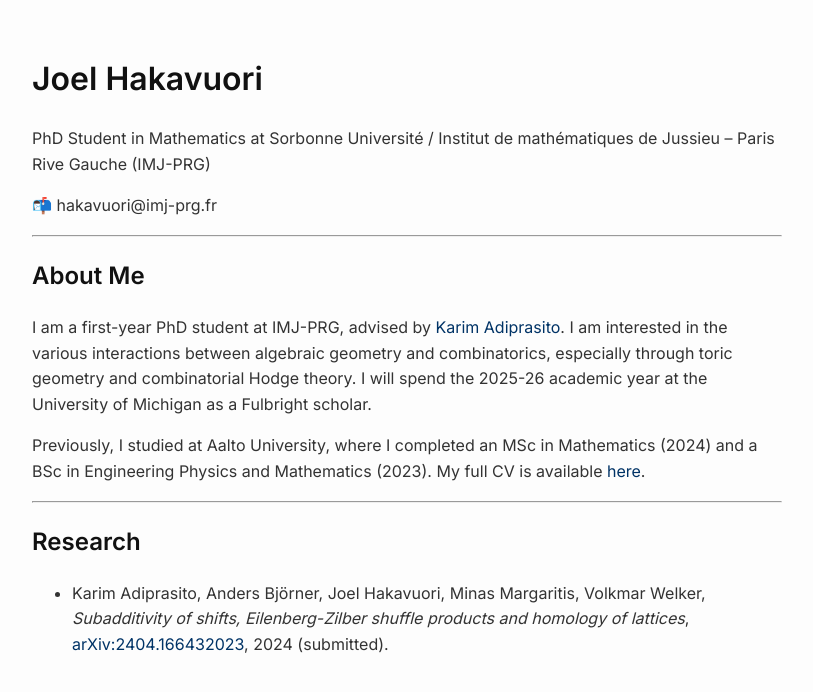
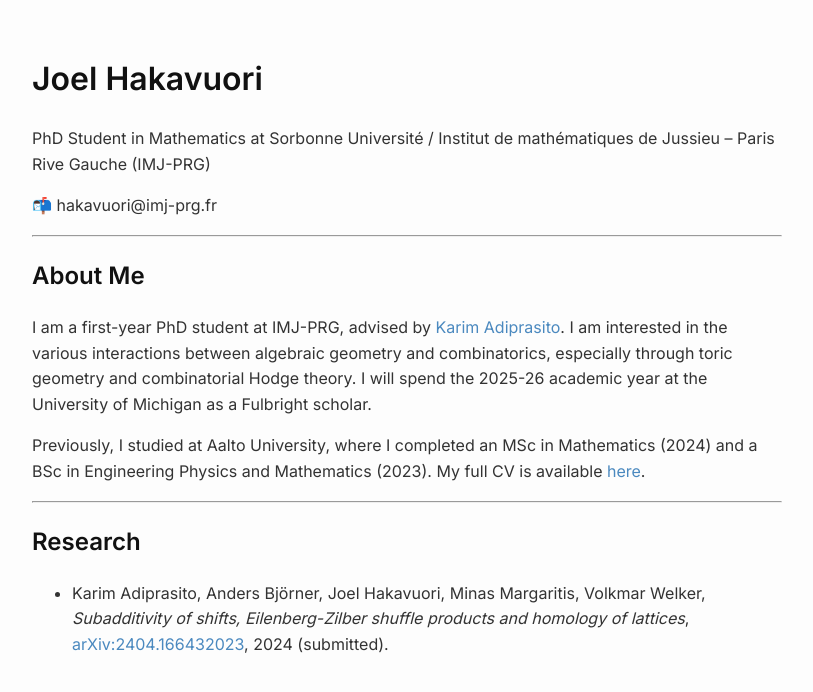
Before and after one commit to hakav/hakav.github.io, a Jekyll site: the page built from index.md, in a window 1280 px wide. Shown: the top 692 px of the page, without its empty margins (233-1046 px from the left). Built offline with Jekyll 4.4.1, drawn with Linux system fonts in a browser that asks for light colours.

Commit message:
Update style.css

```diff
--- a/assets/css/style.css
+++ b/assets/css/style.css
@@ -16,7 +16,7 @@ h1, h2, h3, h4 {
 }
 
 a {
-  color: #003366;
+  color: #4B89BF;
   text-decoration: none;
 }
 
```
